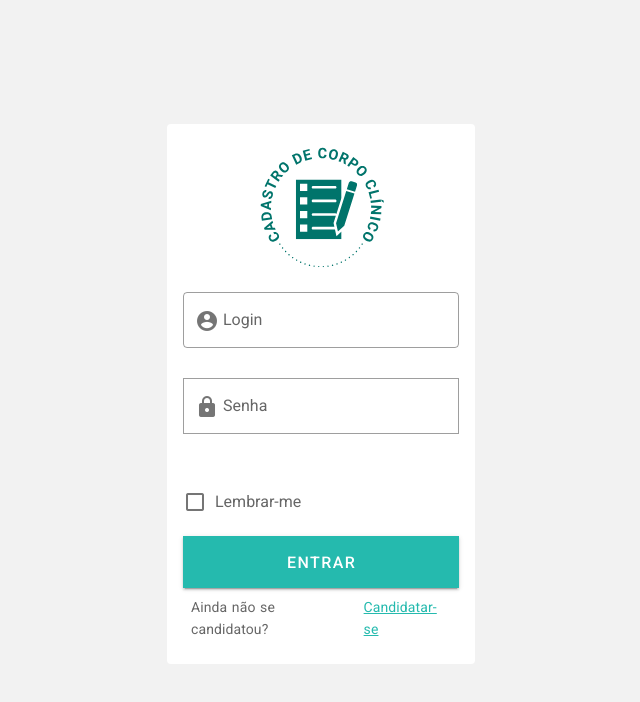
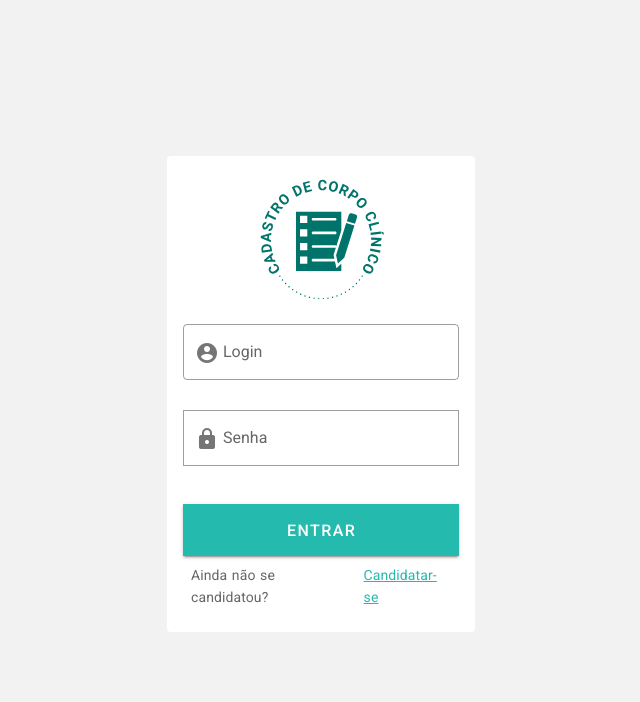
Before and after one commit to ICEI-PUC-Minas-PPLES-TI/plf-es-2021-2-ti4-0658100-corpoclinico, a Nuxt app in the folder Codigo/: page / in a window 1280 px wide. Shown: the top 702 px of the page, without its empty margins (319-959 px from the left). Built offline with nearby package versions, Linux system fonts and the light colour scheme.

Commit message:
remove checkbox

```diff
--- a/Codigo/components/Login.vue
+++ b/Codigo/components/Login.vue
@@ -11,11 +11,10 @@
                             <v-card-text>
                                 <v-form v-on:submit.prevent="handleSubmit">
                                     <v-text-field label="Login" name="email" prepend-inner-icon="mdi-account-circle" type="email" class="p-0rounded-0" outlined placeholder="email@email.com" v-model="email"></v-text-field>
-                                    <v-text-field label="Senha" name="senha" prepend-inner-icon="mdi-lock" type="password" outlined class="rounded-0" v-model="senha"></v-text-field>
-                                    <span style="" name="msg" v-model="msg" class="mx-1 my-0">{{msg}}</span>
-                                     <v-checkbox color="#25BAAE" label="Lembrar-me" class="mt-0" value="checked" v-model="lembrar"></v-checkbox>
+                                    <v-text-field label="Senha" name="senha" prepend-inner-icon="mdi-lock" type="password" outlined class="mb-0 rounded-0" v-model="senha"></v-text-field>
+                                    <span style="" name="msg" v-model="msg">{{msg}}</span>
                                     </v-checkbox>
-                                    <v-btn  @click.native="handleSubmit" class="rounded-0" color="#25BAAE" x-large block dark > Entrar </v-btn>
+                                    <v-btn  @click.native="handleSubmit" class="rounded-0 mt-2" color="#25BAAE" x-large block dark > Entrar </v-btn>
                                     <v-card-actions class="text--secondary" >
                                         Ainda não se candidatou?<a href="#" class="pl-2" style="color: #25BAAE">Candidatar-se</a>
                                     </v-card-actions>
@@ -39,7 +38,6 @@ export default {
             email:'',
             senha:'',
             image:image,//logo do corpo clinico
-            lembrar:'',//checkbox de lembrar senha
             msg:'',
             tipo:''
         }
@@ -56,14 +54,13 @@ export default {
                     senha: this.senha
                 }).then(res=>{
                     document.cookie = `token=${res.data.acessoToken}`;
-                    this.msg = "Logando"
+                    this.msg = "Logando..."
                 }).catch(err=>{
                     this.msg="Login inválido"
                 })
 
             }
 
-            console.log(this.lembrar)
         }
     },
 }
```
